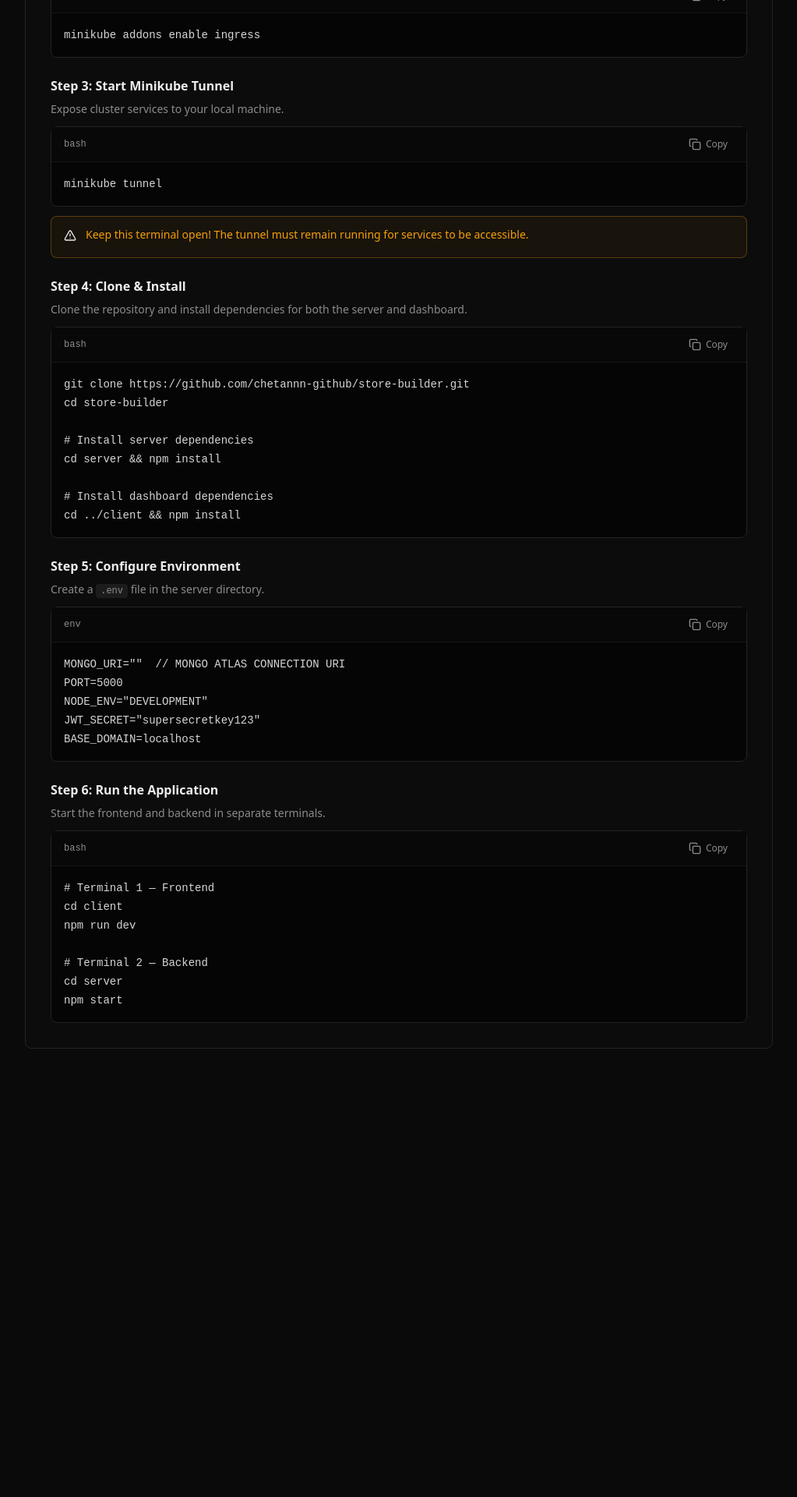
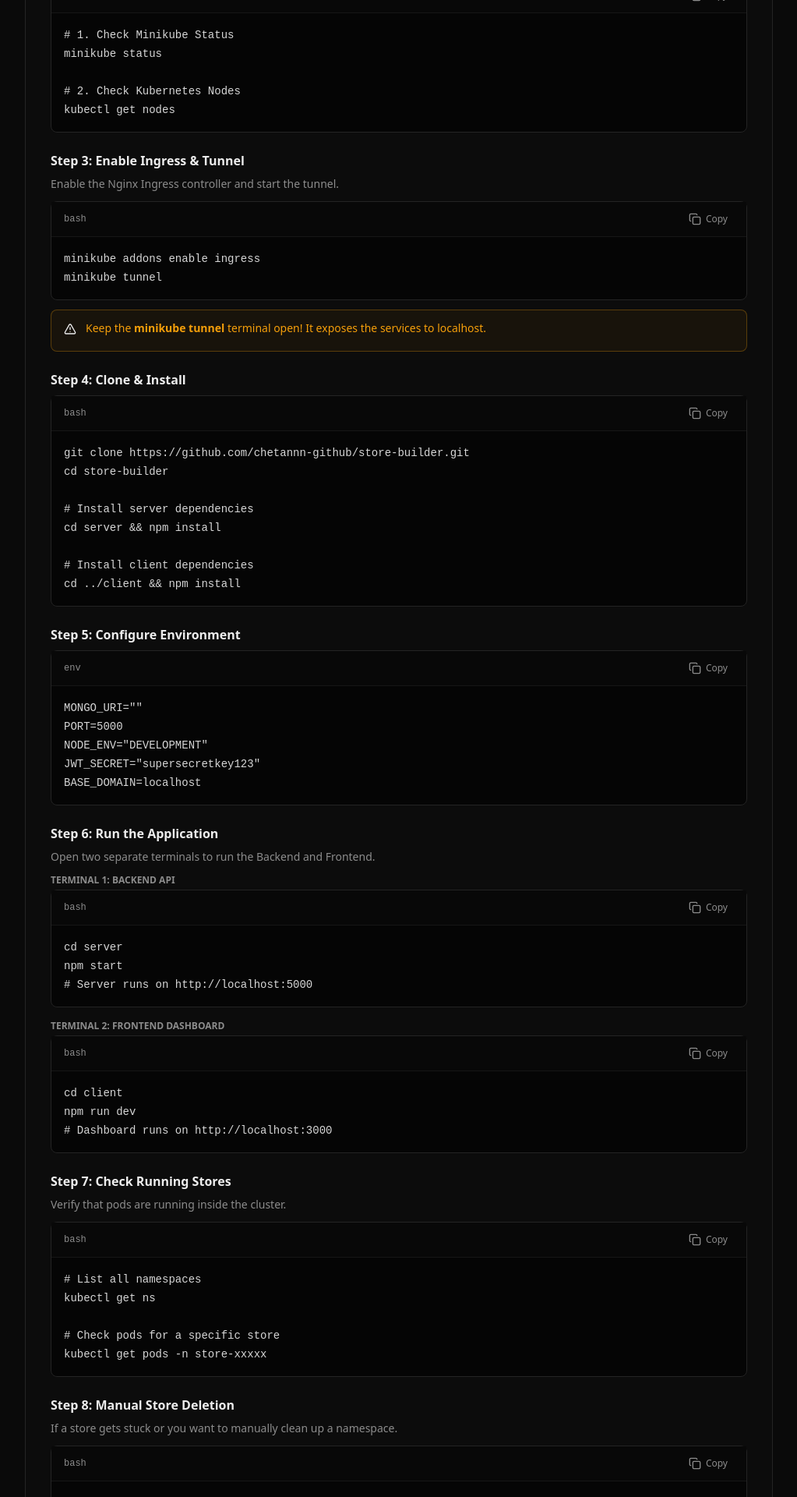
Before and after one commit to chetannn-github/store-builder, a Next.js app in the folder client/: page /docs in a window 1280 px wide. Shown: the part 780-2700 px from the top of the page at 78% size, without its empty margins (256-1279 px from the left). Before the commit the page ends 2157 px from the top, so only its background shows below. Built offline with nearby package versions, Linux system fonts and the light colour scheme; no server answers.

Commit message:
fix - local setup documentation

```diff
--- a/client/src/app/docs/_components/LocalSetup.jsx
+++ b/client/src/app/docs/_components/LocalSetup.jsx
@@ -1,6 +1,6 @@
 import CodeBlock from "./CodeBlock";
 import { Alert, AlertDescription } from "../../_components/ui/alert";
-import { AlertTriangle } from "lucide-react";
+import { AlertTriangle, CheckCircle, Terminal, Trash2 } from "lucide-react";
 
 const LocalSetup = () => (
   <div className="space-y-8">
@@ -22,33 +22,45 @@
     </div>
 
     <div className="space-y-6">
+
+      {/* STEP 1 */}
       <div>
         <h3 className="mb-2 text-base font-semibold text-foreground">Step 1: Start Minikube</h3>
         <p className="mb-3 text-sm text-muted-foreground">Start a local Kubernetes cluster using the Docker driver.</p>
         <CodeBlock code="minikube start --driver=docker" />
       </div>
 
+      {/* STEP 2 */}
       <div>
-        <h3 className="mb-2 text-base font-semibold text-foreground">Step 2: Enable Ingress Addon</h3>
-        <p className="mb-3 text-sm text-muted-foreground">Enable the Nginx Ingress controller for local routing.</p>
-        <CodeBlock code="minikube addons enable ingress" />
+        <h3 className="mb-2 text-base font-semibold text-foreground">Step 2: Verify Cluster Status</h3>
+        <p className="mb-3 text-sm text-muted-foreground">
+          Check if Minikube is running and Kubernetes is ready.
+        </p>
+        <CodeBlock
+          code={`# 1. Check Minikube Status
+minikube status
+
+# 2. Check Kubernetes Nodes
+kubectl get nodes`}
+        />
       </div>
 
+      {/* STEP 3 */}
       <div>
-        <h3 className="mb-2 text-base font-semibold text-foreground">Step 3: Start Minikube Tunnel</h3>
-        <p className="mb-3 text-sm text-muted-foreground">Expose cluster services to your local machine.</p>
-        <CodeBlock code="minikube tunnel" />
+        <h3 className="mb-2 text-base font-semibold text-foreground">Step 3: Enable Ingress & Tunnel</h3>
+        <p className="mb-3 text-sm text-muted-foreground">Enable the Nginx Ingress controller and start the tunnel.</p>
+        <CodeBlock code={`minikube addons enable ingress\nminikube tunnel`} />
         <Alert className="mt-3 border-warning/30 bg-warning/5">
           <AlertTriangle className="h-4 w-4 text-warning" />
           <AlertDescription className="text-warning">
-            Keep this terminal open! The tunnel must remain running for services to be accessible.
+            Keep the <b>minikube tunnel</b> terminal open! It exposes the services to localhost.
           </AlertDescription>
         </Alert>
       </div>
 
+      {/* STEP 4 */}
       <div>
         <h3 className="mb-2 text-base font-semibold text-foreground">Step 4: Clone & Install</h3>
-        <p className="mb-3 text-sm text-muted-foreground">Clone the repository and install dependencies for both the server and dashboard.</p>
         <CodeBlock
           code={`git clone https://github.com/chetannn-github/store-builder.git
 cd store-builder
@@ -56,16 +68,16 @@
 # Install server dependencies
 cd server && npm install
 
-# Install dashboard dependencies
+# Install client dependencies
 cd ../client && npm install`}
         />
       </div>
 
+      {/* STEP 5 */}
       <div>
         <h3 className="mb-2 text-base font-semibold text-foreground">Step 5: Configure Environment</h3>
-        <p className="mb-3 text-sm text-muted-foreground">Create a <code className="rounded bg-secondary px-1.5 py-0.5 font-mono text-xs">.env</code> file in the server directory.</p>
         <CodeBlock
-          code={`MONGO_URI=""  // MONGO ATLAS CONNECTION URI
+          code={`MONGO_URI=""
 PORT=5000
 NODE_ENV="DEVELOPMENT"
 JWT_SECRET="supersecretkey123"
@@ -74,19 +86,75 @@
         />
       </div>
 
+      {/* STEP 6: FRONTEND & BACKEND SETUP (Updated) */}
       <div>
         <h3 className="mb-2 text-base font-semibold text-foreground">Step 6: Run the Application</h3>
-        <p className="mb-3 text-sm text-muted-foreground">Start the frontend and backend in separate terminals.</p>
+        <p className="mb-3 text-sm text-muted-foreground">Open two separate terminals to run the Backend and Frontend.</p>
+
+        <div className="space-y-4">
+          <div>
+            <p className="text-xs font-semibold uppercase text-muted-foreground mb-1">Terminal 1: Backend API</p>
+            <CodeBlock
+              code={`cd server
+npm start
+# Server runs on http://localhost:5000`}
+            />
+          </div>
+
+          <div>
+            <p className="text-xs font-semibold uppercase text-muted-foreground mb-1">Terminal 2: Frontend Dashboard</p>
+            <CodeBlock
+              code={`cd client
+npm run dev
+# Dashboard runs on http://localhost:3000`}
+            />
+          </div>
+        </div>
+      </div>
+
+      {/* STEP 7: CHECK PODS */}
+      <div>
+        <h3 className="mb-2 text-base font-semibold text-foreground">Step 7: Check Running Stores</h3>
+        <p className="mb-3 text-sm text-muted-foreground">
+          Verify that pods are running inside the cluster.
+        </p>
         <CodeBlock
-          code={`# Terminal 1 — Frontend
-cd client
-npm run dev
+          code={`# List all namespaces
+kubectl get ns
 
-# Terminal 2 — Backend
-cd server
-npm start`}
+# Check pods for a specific store
+kubectl get pods -n store-xxxxx`}
         />
       </div>
+
+      {/* STEP 8: MANUAL DELETE (New Added) */}
+      <div>
+        <h3 className="mb-2 text-base font-semibold text-foreground">Step 8: Manual Store Deletion</h3>
+        <p className="mb-3 text-sm text-muted-foreground">
+          If a store gets stuck or you want to manually clean up a namespace.
+        </p>
+        <CodeBlock
+          code={`# 1. Find the namespace name
+kubectl get ns
+
+# 2. Force delete the namespace (Deletes all store resources)
+kubectl delete ns store-xxxxx`}
+        />
+        <div className="mt-2 flex items-center gap-2 text-xs text-red-500">
+          <Trash2 className="h-3 w-3" />
+          <span>Warning: This action is irreversible. All store data will be lost.</span>
+        </div>
+      </div>
+
+      {/* STEP 9 */}
+      <div>
+        <h3 className="mb-2 text-base font-semibold text-foreground">Step 9: Cleanup & Stop</h3>
+        <CodeBlock
+          code={`minikube stop   # Stop Cluster
+minikube delete # Delete Cluster`}
+        />
+      </div>
+
     </div>
   </div>
 );
```
